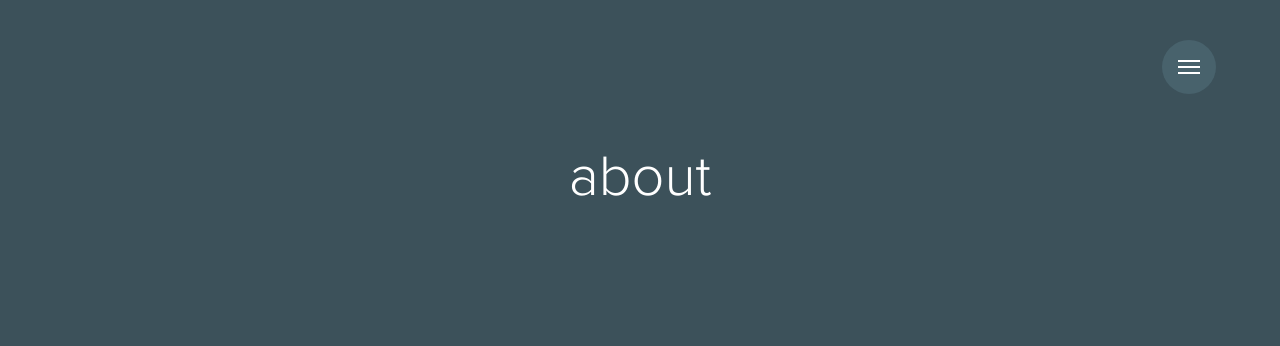
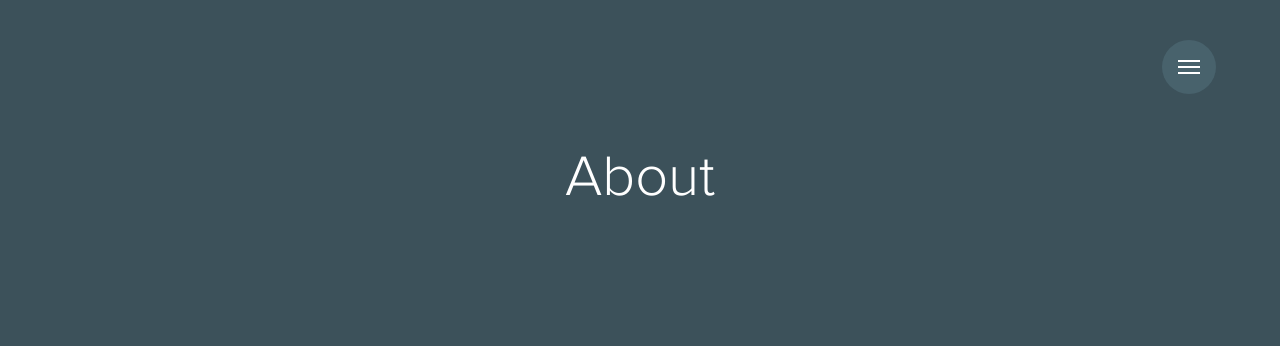
Before and after one commit to davidmohara/blog, a Jekyll site: the page built from about.md, in a window 1280 px wide. Shown: the top 346 px of the page. Built offline with Jekyll 4.4.1, drawn with Linux system fonts in a browser that asks for light colours; some web fonts are replaced.

Commit message:
A few tweaks

```diff
--- a/_includes/image.html
+++ b/_includes/image.html
@@ -2,7 +2,7 @@
     {% if include.url %}
     <a href="{{ include.url }}" title="{{ include.title }}" target="_blank">
     {% endif %}
-        <img src="{{ site.url }}/assets/images/{{ include.img }}" alt="{{ include.title }}" class="{{ include.class }}"/>
+        <img src="/assets/images/{{ include.img }}" alt="{{ include.title }}" class="{{ include.class }}"/>
     {% if include.url %}
     </a>
     {% endif %}
--- a/about.md
+++ b/about.md
@@ -1,6 +1,6 @@
 ---
 layout: page
-title: "about"
+title: "About"
 ---
 
 Family
--- a/index.html
+++ b/index.html
@@ -1,7 +1,7 @@
 ---
 layout: default
 title: Driven To Develop
-subtitle:
+subtitle: "David O'Hara"
 ---
 
 <section class="post-list">
```
